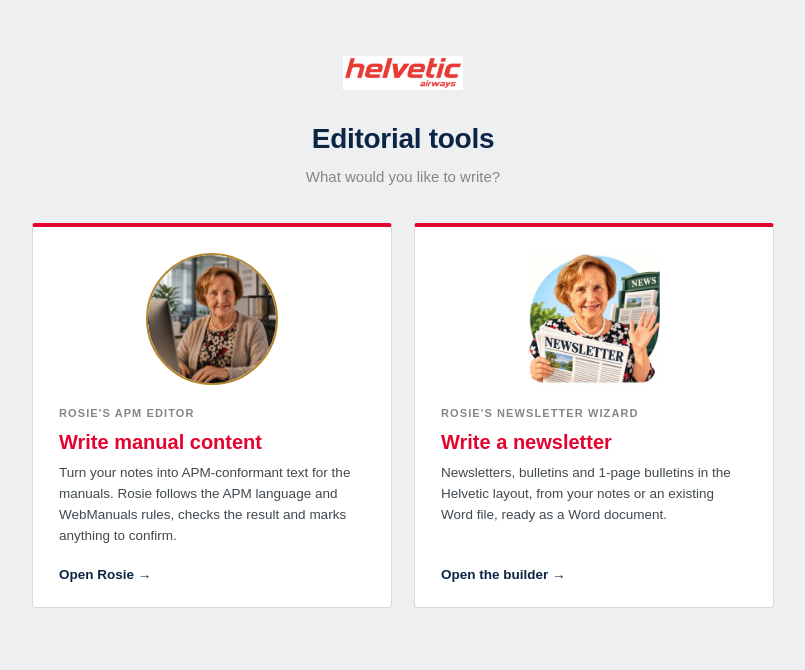
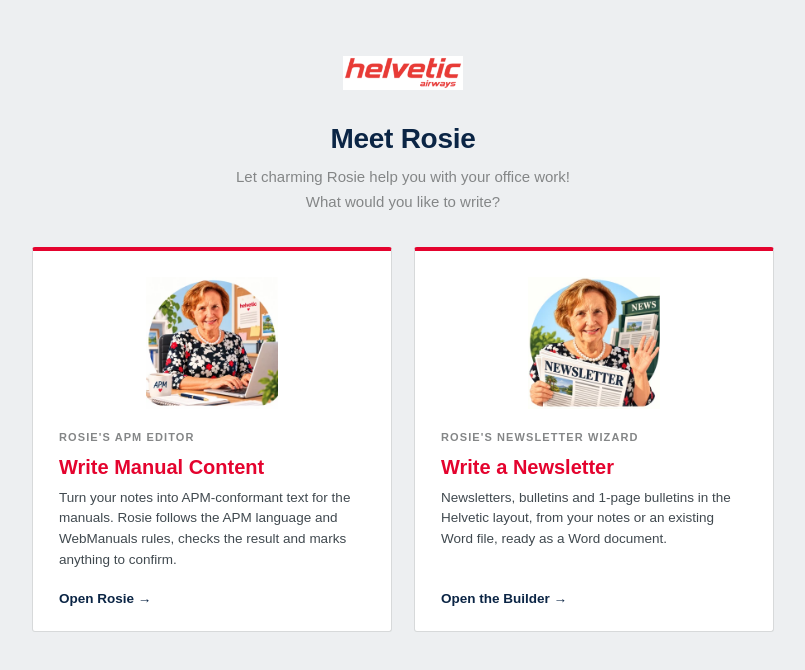
Before and after one commit to tismeyer/Newsletter-Generator, a React (Vite) app in the folder frontend/: page / in a window 1280 px wide. Shown: the top 670 px of the page, without its empty margins (237-1042 px from the left). Built offline with nearby package versions, Linux system fonts and the light colour scheme; no server answers.

Commit message:
Start page: Meet Rosie intro, new APM picture, capitalised titles
Co-Authored-By: Claude Opus 5.5 (1M context) <noreply@anthropic.com>
Claude-Session: https://claude.ai/code/session_01SwzMZLFMBNgZe6RPr5GkX9

```diff
--- a/frontend/src/Root.jsx
+++ b/frontend/src/Root.jsx
@@ -30,7 +30,7 @@ export default function Root() {
 
   useEffect(() => {
     document.title =
-      page === "newsletter" ? "Newsletter Builder" : page === "apm" ? "Rosie for Editors" : "Helvetic editorial tools";
+      page === "newsletter" ? "Newsletter Builder" : page === "apm" ? "Rosie for Editors" : "Meet Rosie";
   }, [page]);
 
   return (
--- a/frontend/src/components/ApmWriter.jsx
+++ b/frontend/src/components/ApmWriter.jsx
@@ -1,6 +1,6 @@
 import { useEffect, useMemo, useRef, useState } from "react";
 import { Segmented } from "./Bits.jsx";
-import rosie from "../assets/rosie.jpg";
+import rosie from "../assets/rosie-apm.webp";
 
 /*
  * Rosie for Editors: notes in, APM-conformant manual text out.
--- a/frontend/src/components/Landing.jsx
+++ b/frontend/src/components/Landing.jsx
@@ -1,13 +1,12 @@
 import logo from "../assets/logo.png";
 import wizard from "../assets/rosie-newsletter.webp";
-import rosie from "../assets/rosie.jpg";
+import rosie from "../assets/rosie-apm.webp";
 
 const TOOLS = [
   {
     href: "#/apm",
     img: rosie,
-    round: true,
-    title: "Write manual content",
+    title: "Write Manual Content",
     by: "Rosie's APM Editor",
     text: "Turn your notes into APM-conformant text for the manuals. Rosie follows the APM language and WebManuals rules, checks the result and marks anything to confirm.",
     go: "Open Rosie",
@@ -15,10 +14,10 @@ const TOOLS = [
   {
     href: "#/newsletter",
     img: wizard,
-    title: "Write a newsletter",
+    title: "Write a Newsletter",
     by: "Rosie's Newsletter Wizard",
     text: "Newsletters, bulletins and 1-page bulletins in the Helvetic layout, from your notes or an existing Word file, ready as a Word document.",
-    go: "Open the builder",
+    go: "Open the Builder",
   },
 ];
 
@@ -27,7 +26,8 @@ export default function Landing() {
     <div className="landing">
       <header className="ld-head">
         <img src={logo} alt="helvetic airways" className="ld-logo" />
-        <h1>Editorial tools</h1>
+        <h1>Meet Rosie</h1>
+        <p>Let charming Rosie help you with your office work!</p>
         <p>What would you like to write?</p>
       </header>
       <div className="ld-tiles">
--- a/frontend/src/styles.css
+++ b/frontend/src/styles.css
@@ -426,6 +426,7 @@ textarea.inline-field.grow{display:block;resize:none;overflow:hidden;min-height:
 .ld-logo{height:34px;margin-bottom:22px}
 .ld-head h1{margin:0;font-size:28px;color:var(--navy);letter-spacing:-.01em}
 .ld-head p{margin:6px 0 0;color:var(--muted);font-size:15px}
+.ld-head p + p{margin-top:2px}
 .ld-tiles{display:grid;grid-template-columns:repeat(2,minmax(0,360px));gap:22px;width:100%;justify-content:center}
 @media (max-width:760px){.ld-tiles{grid-template-columns:minmax(0,420px)}}
 .ld-tile{display:flex;flex-direction:column;gap:6px;padding:26px 26px 22px;background:var(--panel);
@@ -442,12 +443,11 @@ textarea.inline-field.grow{display:block;resize:none;overflow:hidden;min-height:
 :root[data-theme="dark"] .ld-head h1,:root[data-theme="dark"] .ld-go{color:var(--ink)}
 
 /* ---------- Rosie for Editors ---------- */
-.apm-avatar{width:30px;height:30px;border-radius:50%;object-fit:cover;object-position:center 12%;
-  border:2px solid #b5852a;align-self:center}
+.apm-avatar{width:34px;height:34px;object-fit:contain;align-self:center}
 .apm-notes{min-height:280px;resize:vertical;line-height:1.55}
 .apm-go{display:flex;align-items:center;gap:12px;flex-wrap:wrap}
 .apm-empty{max-width:420px;margin-top:60px;text-align:center;color:var(--muted)}
-.apm-empty img{width:96px;height:96px;border-radius:50%;object-fit:cover;object-position:center 12%;border:2px solid #b5852a}
+.apm-empty img{width:140px;height:140px;object-fit:contain}
 .apm-paper{width:100%;max-width:794px;background:#fff;color:#2b2f33;border:1px solid var(--line);
   box-shadow:0 2px 10px rgba(0,0,0,.08)}
 .apm-paperbar{display:flex;align-items:center;gap:8px;padding:8px 12px;border-bottom:1px solid #e3e6e8;background:#fafbfb}
```
Also changed, not shown: frontend/src/assets/rosie-apm.webp (added), frontend/src/assets/rosie.jpg (deleted).
